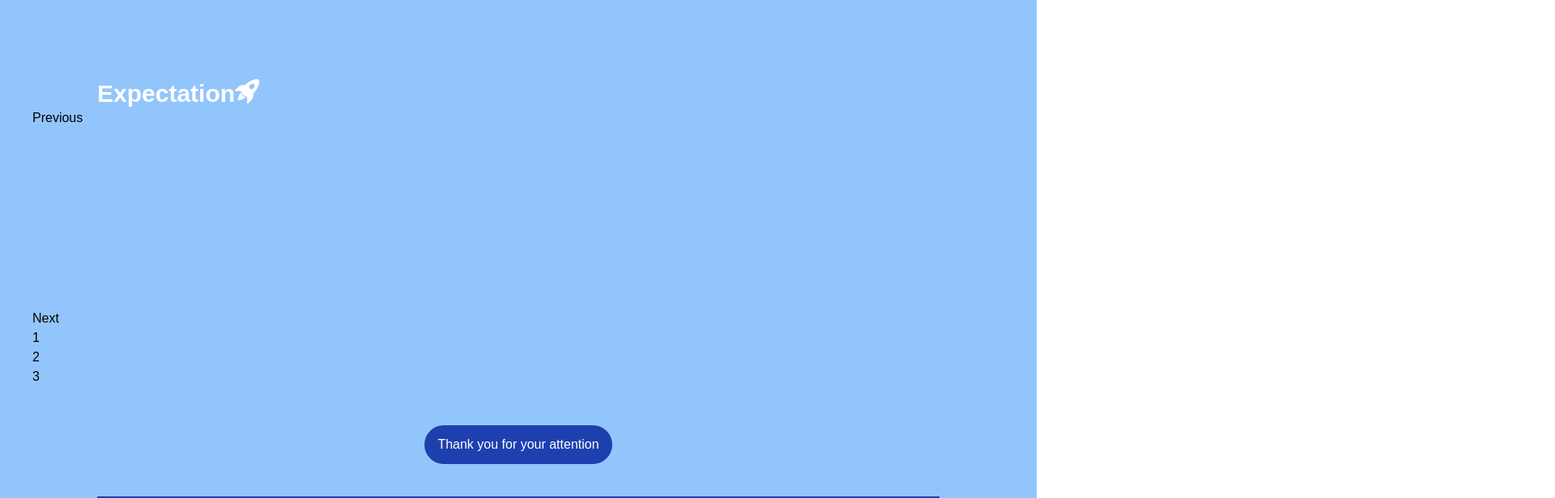
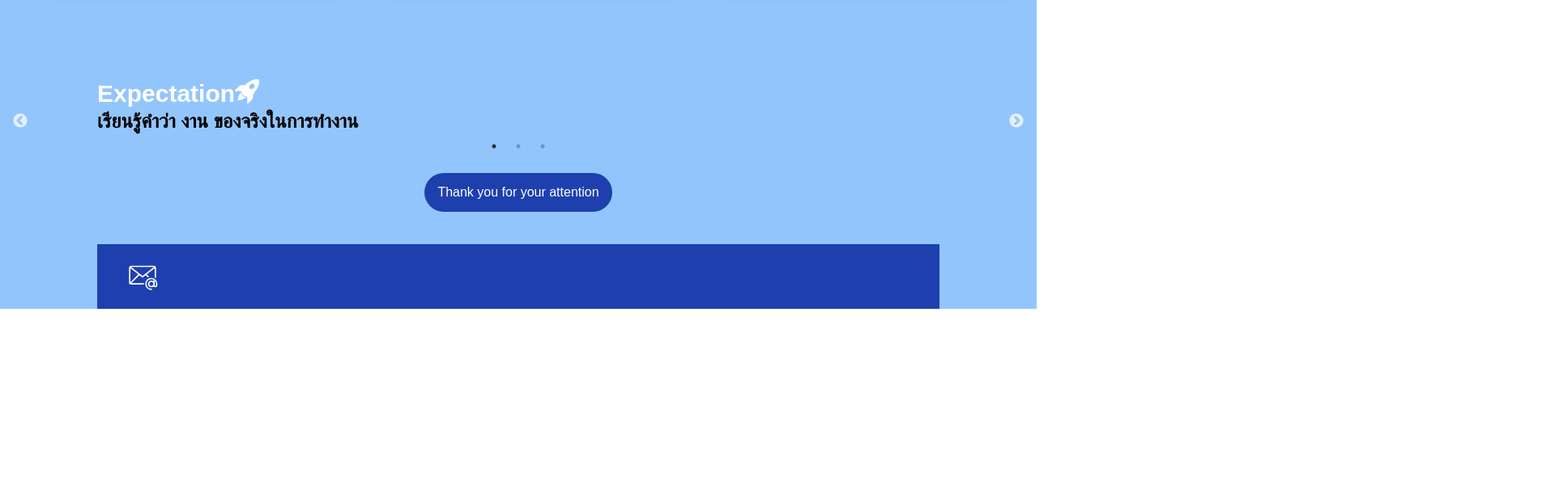
Before and after one commit to MEE-POONG/wechanon1, a Next.js app: page / in a window 1280 px wide. Shown: the part 1160-1776 px from the top of the page at 81% size, 1920 px wide, since content can reach past the window. After the commit the page ends 1542 px from the top, so only its background shows below. Built offline with nearby package versions, Linux system fonts and the light colour scheme.

Commit message:
wechanon23

```diff
--- a/assets/scss/globals.css
+++ b/assets/scss/globals.css
@@ -1 +1 @@
-@tailwind base;@tailwind components;@tailwind utilities
+@import"~slick-carousel/slick/slick.css";@import"~slick-carousel/slick/slick-theme.css";@tailwind base;@tailwind components;@tailwind utilities
--- a/assets/scss/globals.scss
+++ b/assets/scss/globals.scss
@@ -1,3 +1,5 @@
 @tailwind base;
 @tailwind components;
 @tailwind utilities;
+@import "~slick-carousel/slick/slick.css";
+@import "~slick-carousel/slick/slick-theme.css";
```
Also changed, not shown: assets/scss/dist/globals.css, assets/scss/dist/globals.min.css.
